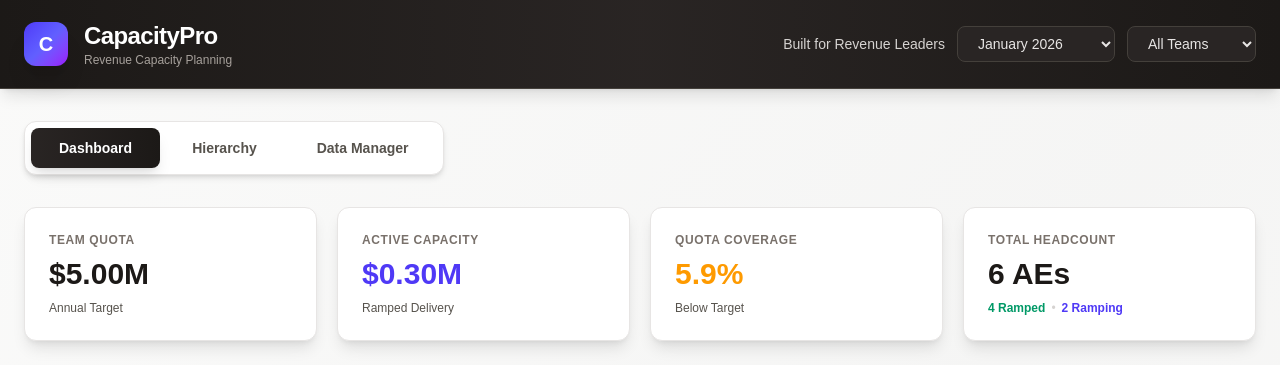
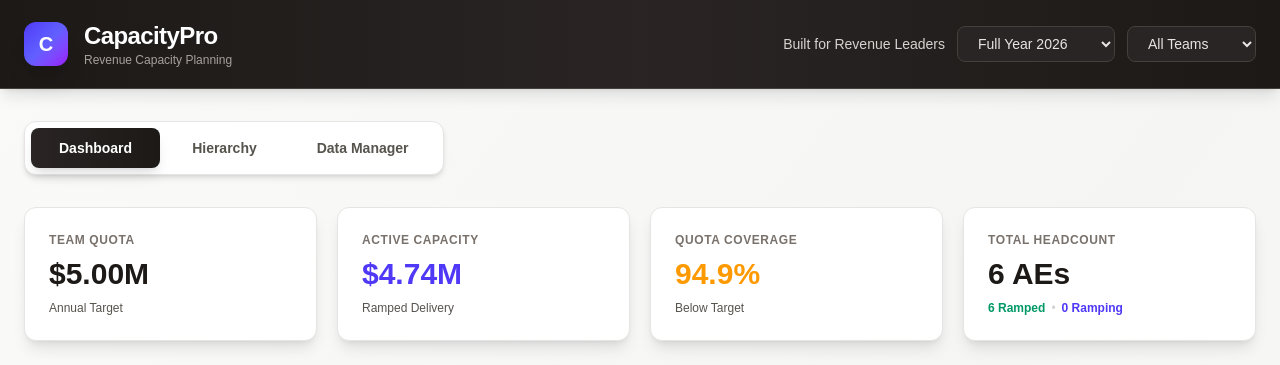
Before and after one commit to Freddym10/capacity-planner, a Next.js app: page / in a window 1280 px wide. Shown: the top 365 px of the page. Built offline with nearby package versions, Linux system fonts and the light colour scheme.

Commit message:
Update page.tsx
Changed logic in cards

```diff
--- a/app/page.tsx
+++ b/app/page.tsx
@@ -43,6 +43,7 @@ export default function QuotaCapacityPlanner() {
   const [csvInput, setCsvInput] = useState('');
 
   const months = [
+    { value: -1, label: 'Full Year 2026' },
     { value: 0, label: 'January 2026' },
     { value: 1, label: 'February 2026' },
     { value: 2, label: 'March 2026' },
@@ -59,9 +60,8 @@ export default function QuotaCapacityPlanner() {
 
   useEffect(() => {
     setMounted(true);
-    // Set default to current month
-    const now = new Date();
-    setSelectedMonth(now.getMonth());
+    // Default to Full Year view
+    setSelectedMonth(-1);
   }, []);
 
   useEffect(() => {
@@ -75,6 +75,9 @@ export default function QuotaCapacityPlanner() {
 
   // Get current date based on selected month
   const getCurrentDate = () => {
+    if (selectedMonth === -1) {
+      return new Date(2026, 11, 31); // End of year for Full Year view
+    }
     return new Date(2026, selectedMonth, 15); // Mid-month
   };
 
@@ -425,15 +428,24 @@ Mary Wilson,All,VP,,2024-01-01,0,0,20`;
     return monthsSince < rep.rampMonths && monthsSince >= 0;
   });
 
-  const filteredQuota = filteredAEs.reduce((sum: number, rep: any) => sum + rep.quota, 0);
-  const filteredCapacity = filteredAEs.reduce((sum: number, rep: any) => {
-    // Calculate capacity up through selected month (YTD)
-    let ytdCapacity = 0;
-    for (let m = 0; m <= selectedMonth; m++) {
-      ytdCapacity += getMonthlyQuota(rep, m);
-    }
-    return sum + ytdCapacity;
-  }, 0);
+  const filteredQuota = selectedMonth === -1
+    ? filteredAEs.reduce((sum: number, rep: any) => sum + rep.quota, 0)  // Full year
+    : filteredAEs.reduce((sum: number, rep: any) => sum + (rep.quota / 12), 0);  // Monthly
+
+  const filteredCapacity = selectedMonth === -1
+    ? filteredAEs.reduce((sum: number, rep: any) => {
+        // Full year: sum all 12 months
+        let yearTotal = 0;
+        for (let m = 0; m < 12; m++) {
+          yearTotal += getMonthlyQuota(rep, m);
+        }
+        return sum + yearTotal;
+      }, 0)
+    : filteredAEs.reduce((sum: number, rep: any) => {
+        // Single month: just that month's capacity
+        return sum + getMonthlyQuota(rep, selectedMonth);
+      }, 0);
+
   const filteredCoverage = filteredQuota > 0 ? (filteredCapacity / filteredQuota) * 100 : 0;
 
   const quickStats = {
@@ -630,7 +642,7 @@ Mary Wilson,All,VP,,2024-01-01,0,0,20`;
               <div className="bg-white rounded-xl shadow-lg hover:shadow-xl transition-all duration-300 p-6 border border-stone-200">
                 <div className="text-xs font-bold text-stone-500 uppercase tracking-wider mb-2">Team Quota</div>
                 <div className="text-3xl font-bold text-stone-900 mb-2">{fmt(quickStats.quota)}</div>
-                <div className="text-xs text-stone-600 font-medium">Annual Target</div>
+                <div className="text-xs text-stone-600 font-medium">{selectedMonth === -1 ? 'Annual Target' : 'Monthly Target'}</div>
               </div>
 
               <div className="bg-white rounded-xl shadow-lg hover:shadow-xl transition-all duration-300 p-6 border border-stone-200">
```
